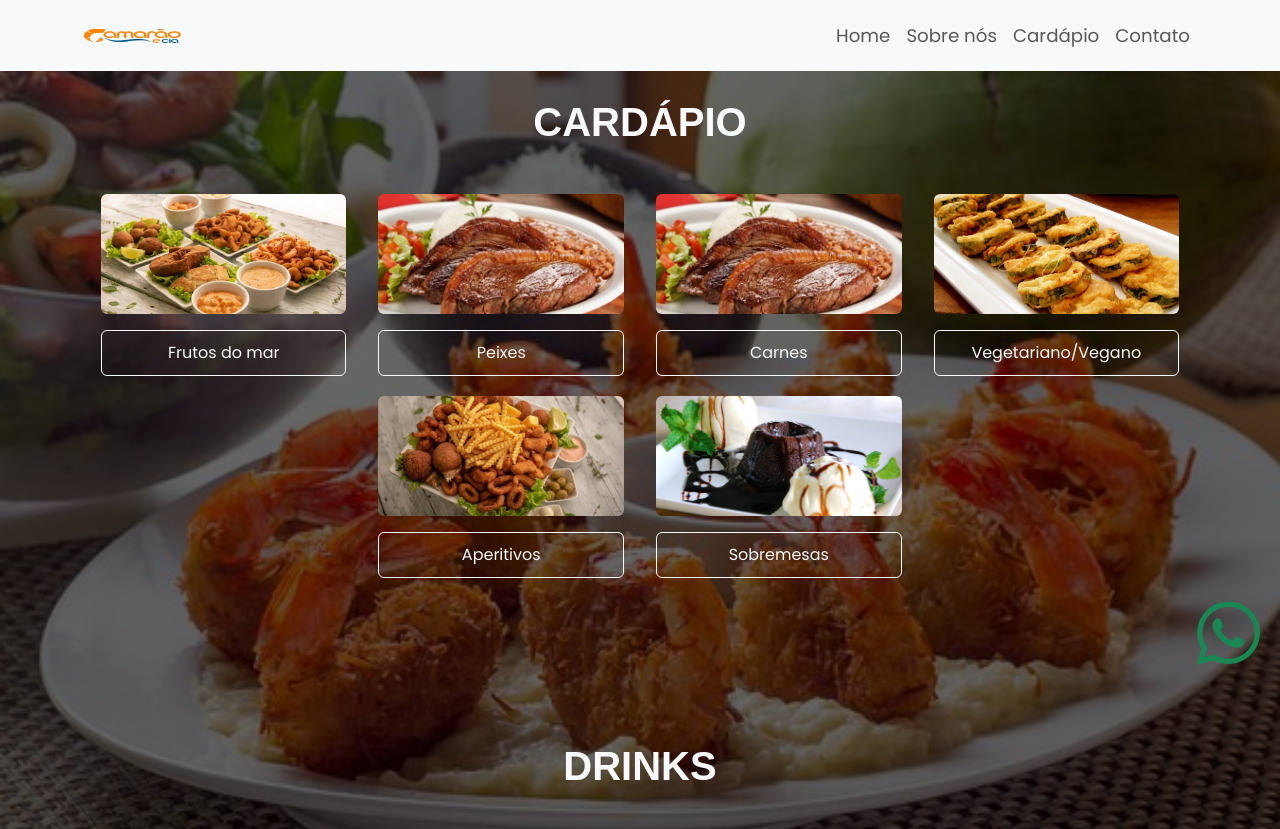
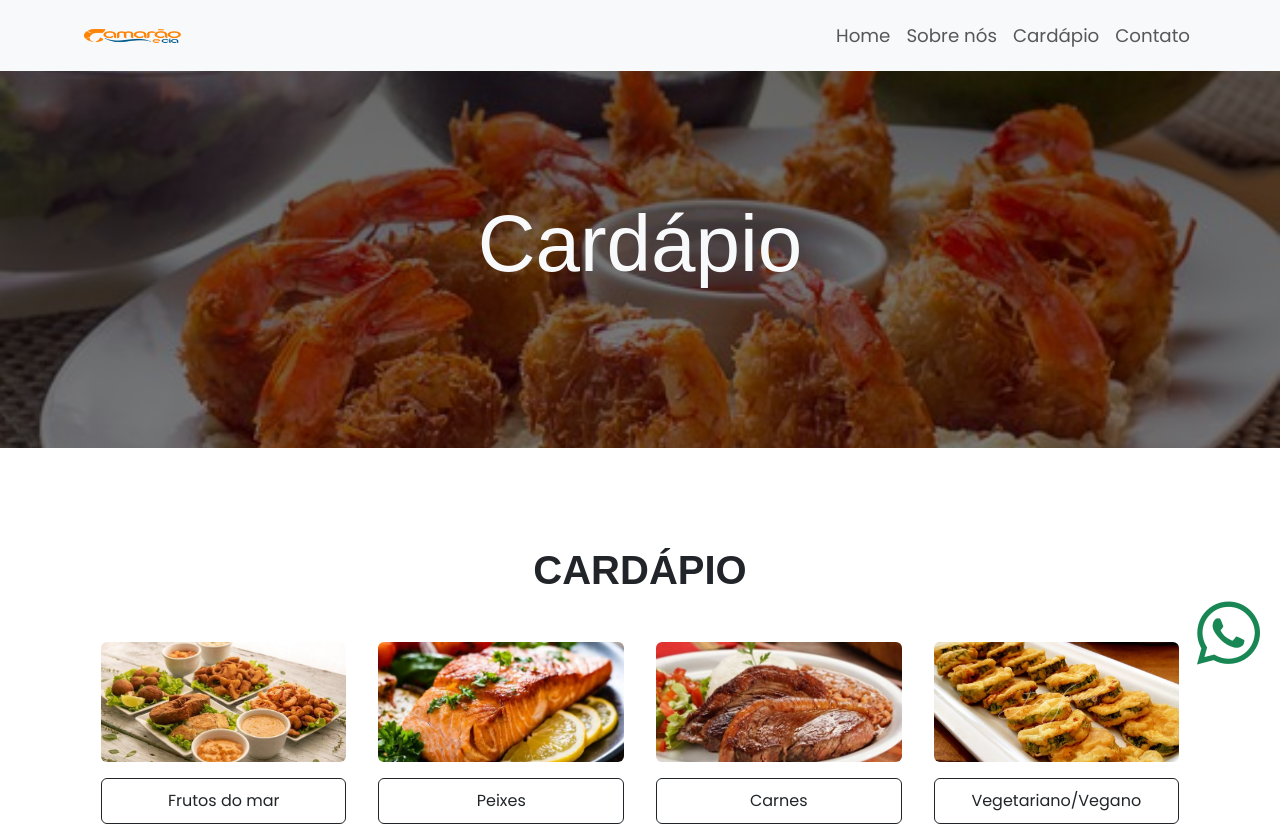
Before and after one commit to marivanenoronha/Restaurante-Website, a React (Create React App) app: page /menu in a window 1280 px wide. Shown: the top 829 px of the page. Built offline with nearby package versions, Linux system fonts and the light colour scheme; the HTML template or start-up script is replaced by a standard one; a web font is replaced by a local one.

Commit message:
feat: change pages

```diff
--- a/src/pages/Contact.css
+++ b/src/pages/Contact.css
@@ -1,6 +1,6 @@
 .contact-page header {
     background-image: linear-gradient(rgba(0, 0, 0, 0.5), rgba(0, 0, 0, 0.5)),
-        url(../fotos/img/contact-menu.jpg);
+        url(../fotos/img/about-chef1.jpg);
     height: 50vh;
 }
 
--- a/src/pages/Home.css
+++ b/src/pages/Home.css
@@ -100,6 +100,7 @@ h1, h2, h3 {
     border: none;
     color: #fff;
 }
+
 
 .whatsapp-container {
     position: fixed;
--- a/src/pages/about.jsx
+++ b/src/pages/about.jsx
@@ -1,10 +1,11 @@
 import React from "react";
 import "./About.css";
 import { useState, useEffect } from 'react';
-import AboutChef3 from "../fotos/img/About-chef4.jpg";
-import AboutChef4 from "../fotos/img/about-chef2.jpg";
+import AboutChef3 from "../fotos/img/about-chef2.jpg";
+import AboutChef4 from "../fotos/img/gallery6.jpg";
 import { ImageGallery } from "../components/imageGalery";
 import { Reviews } from "../components/Reviews";
+import { ContactInfo } from "../components/ContactInfo";
 
 function About() {
 
@@ -83,7 +84,7 @@ function About() {
                     <i className="fab fa-whatsapp fa-3x text-success"></i>
                 </a>
             </div>
-
+            <ContactInfo />
         </div>
     )
 }
--- a/src/pages/home.jsx
+++ b/src/pages/home.jsx
@@ -8,6 +8,8 @@ import Image2 from "../fotos/img/gallery2.jpg";
 import Image3 from "../fotos/img/drink-img.jpg";
 import { MenuBtn } from "../components/menu.Btn";
 import AboutImg from "../fotos/img/about-chef2.jpg";
+import AboutImg1 from "../fotos/img/about-chef1.jpg";
+import AboutImg2 from "../fotos/img/gallery6.jpg";
 import { ImageGallery } from "../components/imageGalery";
 import { ContactInfo } from "../components/ContactInfo";
 import { Reviews } from "../components/Reviews";
@@ -74,8 +76,8 @@ function Home() {
                     </div>
                     <div className="col-lg-6 d-flex justify-content-center position-relative  d-lg-flex zoom">
                         <img src={AboutImg} className="main-img img-fluid" alt="Sobre nós imagem 1" />
-                        <img src={Image2} className="img-fluid position-absolute overlay-img overlay-img-left" alt="Sobre nós imagem 2" />
-                        <img src={Image3} className="img-fluid position-absolute overlay-img overlay-img-right" alt="Sobre nós imagem 3" />
+                        <img src={AboutImg1} className="img-fluid position-absolute overlay-img overlay-img-left" alt="Sobre nós imagem 2" />
+                        <img src={AboutImg2} className="img-fluid position-absolute overlay-img overlay-img-right" alt="Sobre nós imagem 3" />
                     </div>
                 </div>
             </div>
--- a/src/pages/menu.css
+++ b/src/pages/menu.css
@@ -1,4 +1,10 @@
-
+.menu-page header {
+    background-image: linear-gradient(rgba(0, 0, 0, 0.6), rgba(0, 0, 0, 0.5)),
+        url(../fotos//img/gallery3.jpg);
+    background-size: cover;
+    background-position: center;
+    height: 50vh;
+}
 .menu-page .alacarte {
     margin-top: 50px;
 }
--- a/src/pages/menu.jsx
+++ b/src/pages/menu.jsx
@@ -1,7 +1,7 @@
 import React from "react";
 import { useState, useRef, useEffect } from "react";
 import "./menu.css";
-import MenuImg from "../fotos/img/gallery3.jpg"
+import { ContactInfo } from "../components/ContactInfo";
 import { Card, CardBody, CardText, CardTitle } from "react-bootstrap";
 import Image1 from "../fotos/img/gallery7.jpg";
 import Image2 from "../fotos/img/gallery8.jpg";
@@ -58,7 +58,7 @@ import Image52 from "../fotos/img/desserts3.jpg";
 import Image53 from "../fotos/img/desserts2.jpg";
 import Image54 from "../fotos/img/desserts1.jpg";
 import gallery1 from '../fotos/img/gallery12.jpg';
-import gallery2 from '../fotos/img/gallery9.jpg';
+import gallery2 from '../fotos/img/gallery2.jpg';
 import gallery3 from '../fotos/img/gallery16.jpg';
 import gallery4 from '../fotos/img/gallery36.jpg';
 import gallery5 from '../fotos/img/gallery11.jpg';
@@ -935,47 +935,20 @@ const Menu = () => {
 
     const categoriesDrinks = ["Refrigerantes", "Sucos", "Cervejas", "Caipiras", "Drinks", "Taça de vinho", "Doses"];
 
-    function useFixedBackground() {
-        useEffect(() => {
-            const menuPage = document.querySelector('.menu-page');
 
-            const handleScroll = () => {
-                const scrollY = window.scrollY;
-                if (menuPage) {
-                    menuPage.style.setProperty('--scrollY', `${scrollY * 0.5}px`);
-                }
-            };
-
-            window.addEventListener('scroll', handleScroll);
-
-            return () => {
-                window.removeEventListener('scroll', handleScroll);
-            };
-        }, []);
-    }
-
-    useFixedBackground();
 
     return (
 
-        <div
-            style={{
-                backgroundImage: `url(${MenuImg})`,
-                backgroundSize: 'cover',
-                backgroundAttachment: 'fixed',
-                backgroundPosition: 'center',
-            }}
-        >
-
-            <div className="menu-page" style={{ backgroundColor: 'rgba(0, 0, 0, 0.6)', minHeight: '100vh',
-                  '--scrollY': '0px', // Valor inicial para scroll
-                  backgroundPosition: `center var(--scrollY)`,
-             }}
-
-            >
-                <div className="alacarte text-light py-5">
+        <div >
+            <div className="menu-page"  >
+                <header className="mt-5">
+                    <div className="container h-100 d-flex align-items-center justify-content-center">
+                        <h1 className="text-light slide-in-down">Cardápio</h1>
+                    </div>
+                </header>
+                <div className="alacarte text-dark py-5">
                     <div className="container">
-                        <h2 className=" menu text-center fs-1 mb-4 mb-lg-5 text-uppercase fw-bold text-light">Cardápio</h2>
+                        <h2 className=" menu text-center fs-1 mb-4 mb-lg-5 text-uppercase fw-bold text-dark">Cardápio</h2>
                         <div className="text-center mb-5 d-flex justify-content-center flex-wrap category-grid">
                             {categories.map((category, index) => (
                                 <div
@@ -996,7 +969,7 @@ const Menu = () => {
 
 
                                     <button
-                                        className={`category-button btn btn-outline-light  w-100 ${selectedCategory === category ? "active" : ""} `}
+                                        className={`category-button btn btn-outline-dark  w-100 ${selectedCategory === category ? "active" : ""} `}
                                         onClick={() => handleCategoryClick(category)}
                                     >
                                         {category}
@@ -1006,7 +979,7 @@ const Menu = () => {
                         </div>
                         {selectedCategory && (
                             <div ref={itemsRef}>
-                                <h3 className=" menu text-center fs-2 mb-4 fw-bold text-light">{selectedCategory}</h3>
+                                <h3 className=" menu text-center fs-2 mb-4 fw-bold text-dark">{selectedCategory}</h3>
                                 <div className="row">
                                     {alacarte
                                         .filter((item) => item.category.toLowerCase() === selectedCategory.toLowerCase())
@@ -1030,7 +1003,7 @@ const Menu = () => {
                                         ))}
                                 </div>
                                 <div className="text-center mt-4">
-                                    <button className="btn btn-light" onClick={handleCloseClick}>
+                                    <button className="btn btn-dark" onClick={handleCloseClick}>
                                         Fechar
                                     </button>
                                 </div>
@@ -1042,7 +1015,7 @@ const Menu = () => {
                 <div className="drink   my-5">
                     <div className="container">
                         <div className="row justify-content-center">
-                            <h2 className=" menu text-center fs-1 mb-4 mb-lg-5 text-uppercase fw-bold text-light">Drinks</h2>
+                            <h2 className=" menu text-center fs-1 mb-4 mb-lg-5 text-uppercase fw-bold text-dark">Drinks</h2>
                             <div className="text-center mb-5 d-flex justify-content-center flex-wrap category-grid">
                                 {categoriesDrinks.map((category, index) => (
                                     <div
@@ -1059,7 +1032,7 @@ const Menu = () => {
                                             style={{ width: "100%", height: "120px", objectFit: "cover" }}
                                         />
                                         <button
-                                            className={`category-button btn btn-outline-light w-100 ${categoryDrinks === category ? "active" : ""}`}
+                                            className={`category-button btn btn-outline-dark w-100 ${categoryDrinks === category ? "active" : ""}`}
                                             onClick={() => handleDrinksClick(category)}
                                         >
                                             {category}
@@ -1069,7 +1042,7 @@ const Menu = () => {
                             </div>
                             {categoryDrinks && (
                                 <div ref={drinksItemsRef}>
-                                    <h3 className=" menu text-center fs-2 mb-4 text-light">{categoryDrinks}</h3>
+                                    <h3 className=" menu text-center fs-2 mb-4 text-dark">{categoryDrinks}</h3>
                                     <ul className="list-group">
                                         {drinks
                                             .filter((item) => item.category.toLowerCase() === categoryDrinks.toLowerCase())
@@ -1088,7 +1061,7 @@ const Menu = () => {
                                             ))}
                                     </ul>
                                     <div className="text-center mt-4">
-                                        <button className="btn btn-light" onClick={handleDrinksCloseClick}>
+                                        <button className="btn btn-dark" onClick={handleDrinksCloseClick}>
                                             Fechar
                                         </button>
                                     </div>
@@ -1110,6 +1083,7 @@ const Menu = () => {
                     </a>
                 </div>
             </div>
+            <ContactInfo />
         </div>
     )
 }
```
